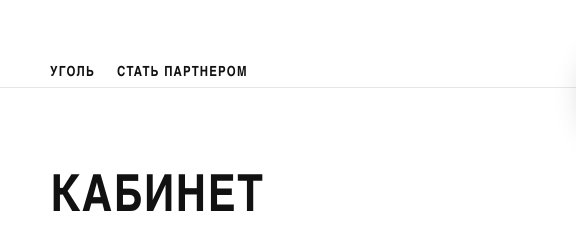
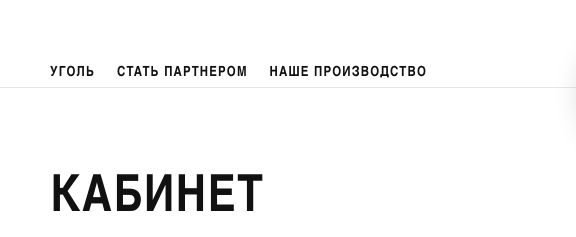
Before and after one commit to PulatovR/blackcarbon, a plain HTML site: page account.html in a window 1280 px wide. Shown: the top 237 px of the page, 0-576 px from the left. Drawn offline with nearby package versions, Linux system fonts and the light colour scheme.

Commit message:
Add a header link from Blackcarbon to the production site.
Co-authored-by: Cursor <cursoragent@cursor.com>

```diff
--- a/account.html
+++ b/account.html
@@ -19,6 +19,7 @@
       <nav class="nav nav--desktop" data-i18n-aria="navLeft" aria-label="Основное меню слева">
         <a href="product.html" data-i18n="navCoal">Уголь</a>
         <a href="index.html#partner" data-i18n="navPartner">Стать партнером</a>
+        <a href="https://transitasiales.uz/" target="_blank" rel="noopener noreferrer" data-i18n="navProduction">Наше производство</a>
       </nav>
       <a class="logo" href="index.html" data-i18n-aria="logoHome" aria-label="Blackcarbon — на главную">
         <img src="assets/logo/logo-round.png" alt="Blackcarbon" width="640" height="640" />
@@ -61,6 +62,7 @@
       </div>
       <a href="product.html" data-menu-close data-i18n="navCoal">Уголь</a>
       <a href="index.html#partner" data-menu-close data-i18n="navPartner">Стать партнером</a>
+      <a href="https://transitasiales.uz/" target="_blank" rel="noopener noreferrer" data-menu-close data-i18n="navProduction">Наше производство</a>
       <a href="index.html#about" data-menu-close data-i18n="navAbout">О нас</a>
       <a href="index.html#contacts" data-menu-close data-i18n="navContacts">Контакты</a>
     </div>
--- a/css/styles.css
+++ b/css/styles.css
@@ -95,10 +95,12 @@ input {
 
 .nav a,
 .nav button {
+  flex-shrink: 0;
   background: none;
   border: 0;
   padding: 0;
   cursor: pointer;
+  white-space: nowrap;
   font-family: var(--font-display);
   font-size: 14px;
   font-weight: 600;
--- a/js/i18n.js
+++ b/js/i18n.js
@@ -5,6 +5,7 @@ window.BC_I18N = {
       metaDesc: "Премиальный кусковой древесный уголь Blackcarbon. Отборная древесина, чистый жар, стабильное горение.",
       navCoal: "Уголь",
       navPartner: "Стать партнером",
+      navProduction: "Наше производство",
       navAbout: "О нас",
       navContacts: "Контакты",
       langLabel: "Язык",
@@ -198,6 +199,7 @@ window.BC_I18N = {
       metaDesc: "Blackcarbon premium bo'lakli o'tin ko'miri. Saralangan qayin, toza olov, barqaror yonish.",
       navCoal: "Ko'mir",
       navPartner: "Hamkor bo'lish",
+      navProduction: "Ishlab chiqarishimiz",
       navAbout: "Haqimizda",
       navContacts: "Kontaktlar",
       langLabel: "Til",
@@ -391,6 +393,7 @@ window.BC_I18N = {
       metaDesc: "Premium lump wood charcoal by Blackcarbon. Selected birch, clean heat, a steady burn.",
       navCoal: "Charcoal",
       navPartner: "Become a partner",
+      navProduction: "Our production",
       navAbout: "About",
       navContacts: "Contact",
       langLabel: "Language",
```
Also changed, not shown: cart.html (+2 -0 lines), index.html (+2 -0 lines), product.html (+2 -0 lines).
